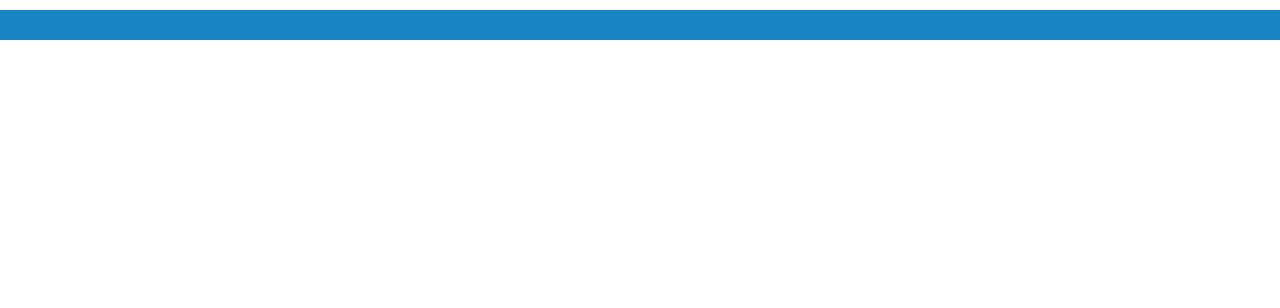
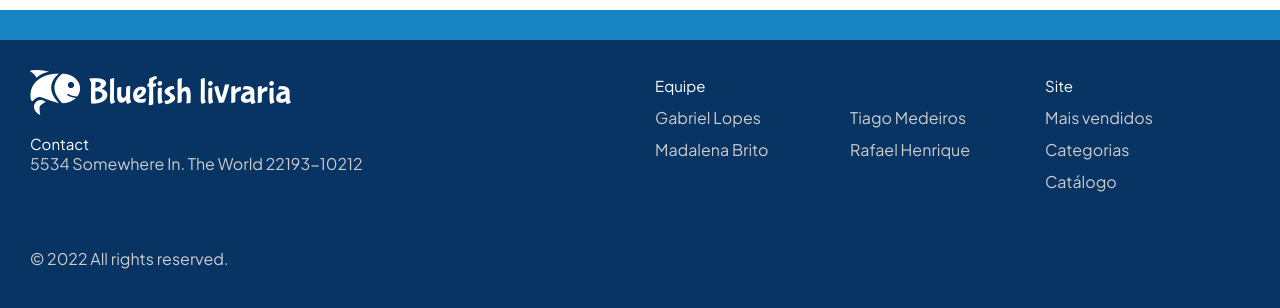
Before and after one commit to C836/Livraria-Bluefish, a React (Vite) app: page / in a window 1280 px wide. Shown: the part 992-1300 px from the top of the page. Before the commit the page ends 1032 px from the top, so only its background shows below. Built offline with nearby package versions, Linux system fonts and the light colour scheme; no server answers.

Commit message:
rodapé da página

```diff
--- a/src/App.jsx
+++ b/src/App.jsx
@@ -1,5 +1,4 @@
-import React, { useState, createContext, useEffect } from "react";
-import { BrowserRouter as Router, Routes, Route } from "react-router-dom";
+import React from "react";
 
 import AppBackground from "./layout/AppBackground/AppBackground";
 import Navbar from "./layout/Navbar/Navbar";
@@ -7,32 +6,17 @@ import Home from "./pages/Home/Home";
 import Loading from "./layout/Loading/Loading";
 
 import "./App.css";
-
-const addedBooksContext = createContext(null)
+import Footer from "./layout/Footer/Footer";
 
 function App() {
-  const [addedBooks, setAddedBooks] = useState([]);
-
-  const [user, setUser] = useState("Jesse Hall");
-
   return (
-    <addedBooksContext.Provider value={[addedBooks, setAddedBooks]}>
-      <Router>
-        {/* <Loading /> */}
-        <div className="App">
-
-          <AppBackground />
-          <Navbar addedBooks={[addedBooks, setAddedBooks]}/>
-
-          <Routes>
-            <Route exact path="/" element={<Home />} />
-            {/* <Route path='*' exact={true} element={<NotFound />} /> */}
-          </Routes>
-        </div>
-      </Router>
-    </addedBooksContext.Provider>
+    <div className="App">
+      <AppBackground />
+      <Navbar />
+      <Home />
+      <Footer />
+    </div>
   );
 }
 
 export default App;
-export { addedBooksContext }
--- a/src/components/Detalhes_Livro/Detalhes_Livro.jsx
+++ b/src/components/Detalhes_Livro/Detalhes_Livro.jsx
@@ -12,10 +12,6 @@ export default function Detalhes_Livro(props) {
   const [active, setActive] = useState(false);
   const [background, setBackground] = useState(false);
   const [livro, setLivro] = useState([]);
-
-  const handleClickComprar = () => {
-    alert("awer");
-  };
 
   const handleClickVoltar = () => {
     setBackground(false);
@@ -103,7 +99,6 @@ export default function Detalhes_Livro(props) {
               />
 
               <Button
-                onClick={handleClickComprar}
                 className={styles.Button}
                 cor={"white"}
                 backColor={"#1884c4"}
--- /dev/null
+++ b/src/layout/Footer/Footer.css
@@ -0,0 +1,133 @@
+.footer {
+  display: flex;
+  flex-flow: row wrap;
+  padding: 30px 30px 20px 30px;
+  color: #2f2f2f;
+  background-color: #083464;
+  font-family: "Plus Jakarta Sans", sans-serif;
+  color: white;
+  min-height: 240px;
+}
+
+.footer > * {
+  flex: 1 100%;
+}
+
+.footer__addr {
+  margin-right: 1.25em;
+  margin-bottom: 2em;
+}
+
+.footer__logo {
+  display: flex;
+  align-items: center;
+  font: 2.2rem "Bubblegum Sans", cursive;
+}
+
+.footer__logo img {
+  width: 50px;
+  display: inline-block;
+  margin-right: 8px ;
+}
+
+.footer__addr h2 {
+  margin-top: 1.3em;
+  font-size: 15px;
+  font-weight: 400;
+}
+
+.nav__title {
+  font-weight: 400;
+  font-size: 15px;
+}
+
+.footer address {
+  font-style: normal;
+  color: #ccc;
+}
+
+.footer__btn {
+  display: flex;
+  align-items: center;
+  justify-content: center;
+  height: 36px;
+  max-width: max-content;
+  background-color: rgb(33, 33, 33, 0.07);
+  border-radius: 100px;
+  color: #2f2f2f;
+  line-height: 0;
+  margin: 0.6em 0;
+  font-size: 1rem;
+  padding: 0 1.3em;
+}
+
+.footer ul {
+  list-style: none;
+  padding-left: 0;
+}
+
+.footer li {
+  line-height: 2em;
+}
+
+.footer a {
+  text-decoration: none;
+}
+
+.footer__nav {
+  display: flex;
+  flex-flow: row wrap;
+}
+
+.footer__nav > * {
+  flex: 1 50%;
+  margin-right: 1.25em;
+}
+
+.nav__ul a {
+  color: #ccc;
+}
+
+.nav__ul--extra {
+  column-count: 2;
+  column-gap: 1.25em;
+}
+
+.legal {
+  display: flex;
+  flex-wrap: wrap;
+  color: #ccc;
+}
+
+.legal__links {
+  display: flex;
+  align-items: center;
+}
+
+.heart {
+  color: #2f2f2f;
+}
+
+@media screen and (min-width: 24.375em) {
+  .legal .legal__links {
+    margin-left: auto;
+  }
+}
+
+@media screen and (min-width: 40.375em) {
+  .footer__nav > * {
+    flex: 1;
+  }
+
+  .nav__item--extra {
+    flex-grow: 2;
+  }
+
+  .footer__addr {
+    flex: 1 0px;
+  }
+
+  .footer__nav {
+    flex: 2 0px;
+  }
+}
--- /dev/null
+++ b/src/layout/Footer/Footer.jsx
@@ -0,0 +1,71 @@
+import "./Footer.css";
+import logo from "./../../assets/images/logoWhite.png";
+
+export default function Footer() {
+  return (
+    <footer class="footer">
+      <div class="footer__addr">
+        <a target={"_blank"} href="https://github.com/C836/Livraria-Bluefish" class="footer__logo" >
+          <img src={logo} alt="Bluefish" />
+          <p>Bluefish livraria</p>
+        </a>
+
+        <h2>Contact</h2>
+
+        <address>
+          5534 Somewhere In. The World 22193-10212
+          <br />
+        </address>
+      </div>
+
+      <ul class="footer__nav">
+        <li class="nav__item">
+        </li>
+
+        <li class="nav__item nav__item--extra">
+          <h2 class="nav__title">Equipe</h2>
+
+          <ul class="nav__ul nav__ul--extra">
+            <li>
+              <a href="https://www.linkedin.com/in/gabriel-lopes8/">Gabriel Lopes</a>
+            </li>
+
+            <li>
+              <a href="https://www.linkedin.com/in/madalenabrito/">Madalena Brito</a>
+            </li>
+
+            <li>
+              <a href="https://www.linkedin.com/in/tiagocpmedeiros/">Tiago Medeiros</a>
+            </li>
+
+            <li>
+              <a href="https://www.linkedin.com/in/rafael-henrique-santos-b96a32216/">Rafael Henrique</a>
+            </li>
+          </ul>
+        </li>
+
+        <li class="nav__item">
+          <h2 class="nav__title">Site</h2>
+
+          <ul class="nav__ul">
+            <li>
+              <a href="#">Mais vendidos</a>
+            </li>
+
+            <li>
+              <a href="#categorias">Categorias</a>
+            </li>
+
+            <li>
+              <a href="#catalogo">Catálogo</a>
+            </li>
+          </ul>
+        </li>
+      </ul>
+
+      <div class="legal">
+        <a href="https://github.com/C836/Livraria-Bluefish/blob/main/LICENSE">&copy; 2022 All rights reserved.</a>
+      </div>
+    </footer>
+  );
+}
--- a/src/layout/Navbar/Navbar.jsx
+++ b/src/layout/Navbar/Navbar.jsx
@@ -54,10 +54,10 @@ export default function Navbar(props) {
   return (
     <nav className={styles.Navbar}>
       <section>
-        <Link to="/" className={styles.logo}>
+        <div className={styles.logo}>
           <img src={logo} alt="Bluefish" />
           <p>Bluefish livraria</p>
-        </Link>
+        </div>
 
         <div className={styles.Links}>
           <Button onClick={handleAnuncioClick} texto="Novo Anuncio +" />
--- a/src/pages/Home/Home.jsx
+++ b/src/pages/Home/Home.jsx
@@ -56,7 +56,7 @@ export default function Home() {
       <Header setLivro={setLivro} setClicked={setClicked} />
 
       <main>
-        <section className={styles.Categories}>
+        <section className={styles.Categories} id="categorias">
           {Categories.map((item, index) => (
             <Category
               key={index}
@@ -95,6 +95,7 @@ export default function Home() {
         </section>
 
         <section
+          id="catalogo"
           className={styles.Grid}
           style={{
             gridTemplateColumns: `repeat(5,1fr)`,
```
